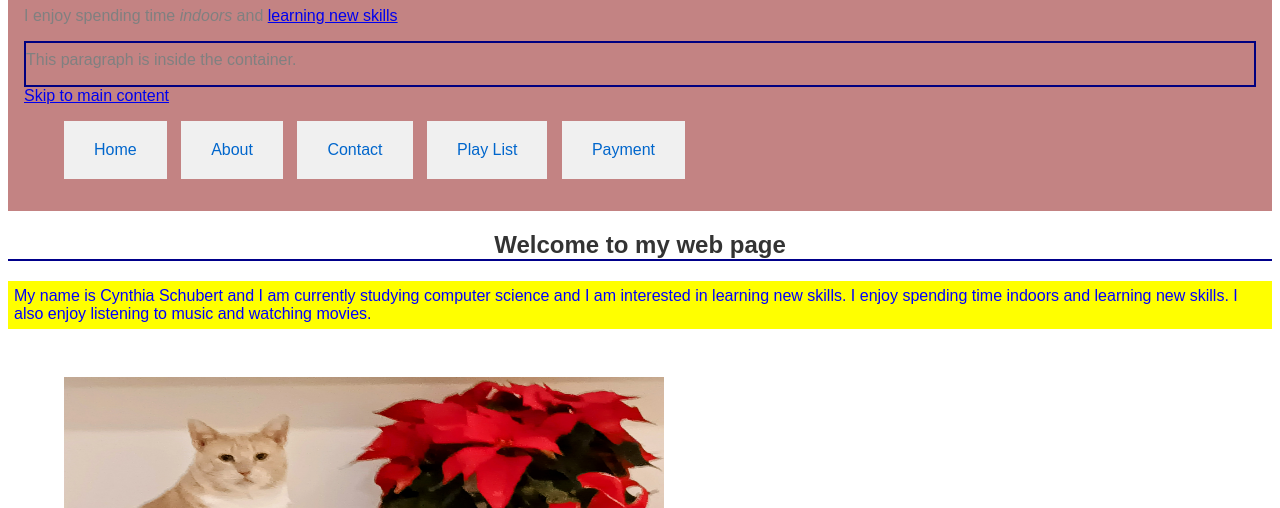
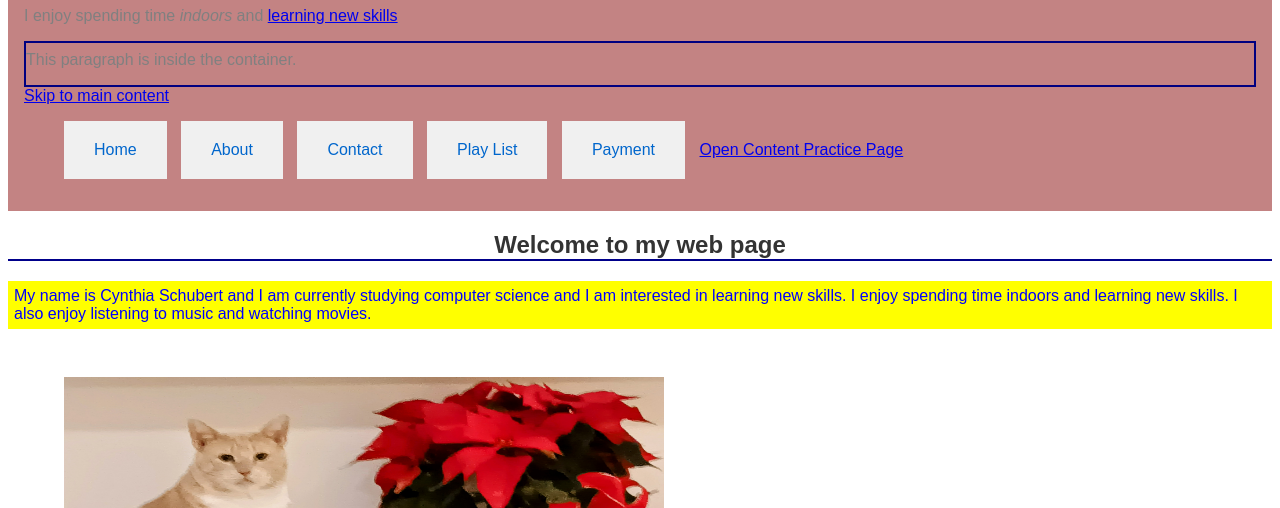
Before and after one commit to cynthiacusco/my-first-website, a plain HTML site: page index.html in a window 1280 px wide. Shown: the part 292-800 px from the top of the page. Drawn offline with Linux system fonts and the light colour scheme.

Commit message:
Add link to Content Practice Page in navigation

```diff
--- a/index.html
+++ b/index.html
@@ -27,6 +27,7 @@
 					<li><a href="contact-us.html" class="nav-link">Contact</a></li>
 					<li><a href="play-list.html" class="nav-link">Play List</a></li>
 					<li><a href="payment.html" class="nav-link">Payment</a></li>
+					<a href="content-practice.html">Open Content Practice Page</a>
 				</ul>
 			</nav>
 		</header>
```
